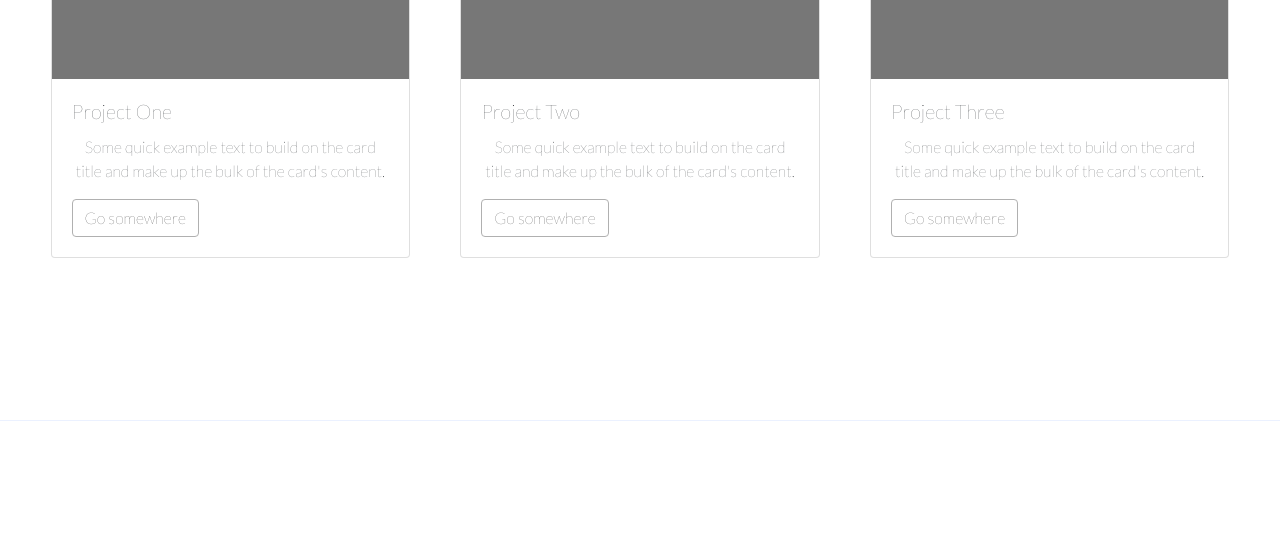
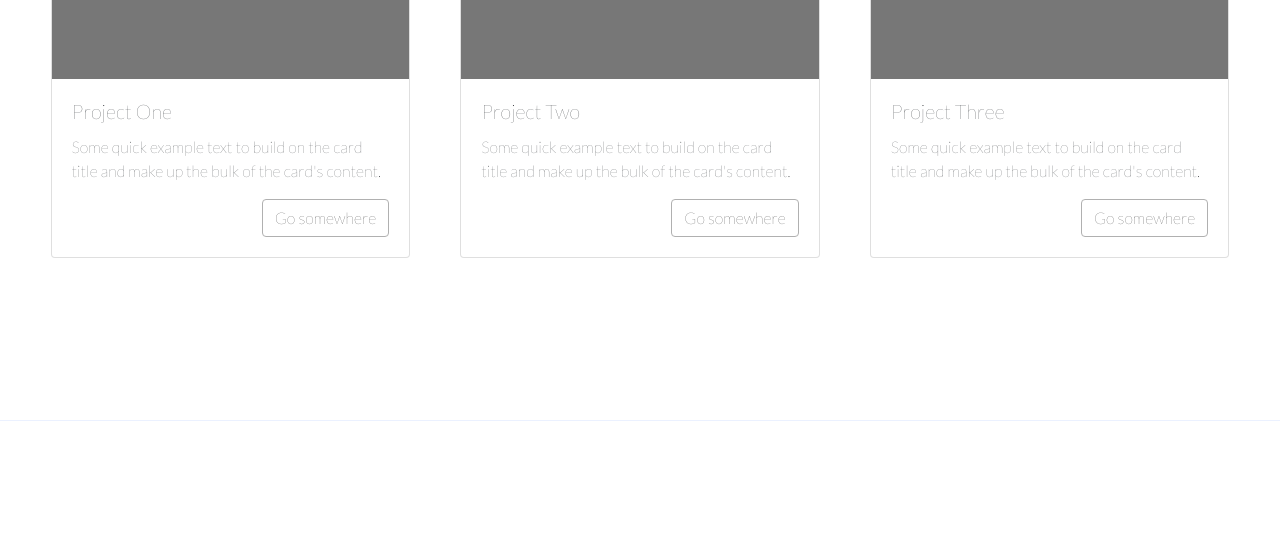
Before and after one commit to DHBuild002/portfolio-codecademy, a plain HTML site: page backup-portfolio-codecademy/dist/index.html in a window 1280 px wide. Shown: the part 1100-1639 px from the top of the page. Drawn offline with nearby package versions, Linux system fonts and the light colour scheme.

Commit message:
IMP: Set custom hover styling on project btns / FIX: text-aligned center on all p tags, as oppose to just workbench p tags

```diff
--- a/backup-portfolio-codecademy/dist/style.css
+++ b/backup-portfolio-codecademy/dist/style.css
@@ -166,6 +166,12 @@ i:hover{
     background: white;
     border: 1px rgb(176, 176, 176) solid;
     color: black;
+    float: right;
+}
+.custom-btn:hover{
+    color: rgb(10, 10, 10);
+    background-color: white;
+    border: 1px solid grey;
 }
 /* .link-btn {
     background-color: #183446;
@@ -183,7 +189,7 @@ i:hover{
         margin: 0;
         text-align: center;
 }
-#workbench h1, p {
+#workbench h1, #workbench p {
     text-align: center;
 }
 #workbench i {
```
